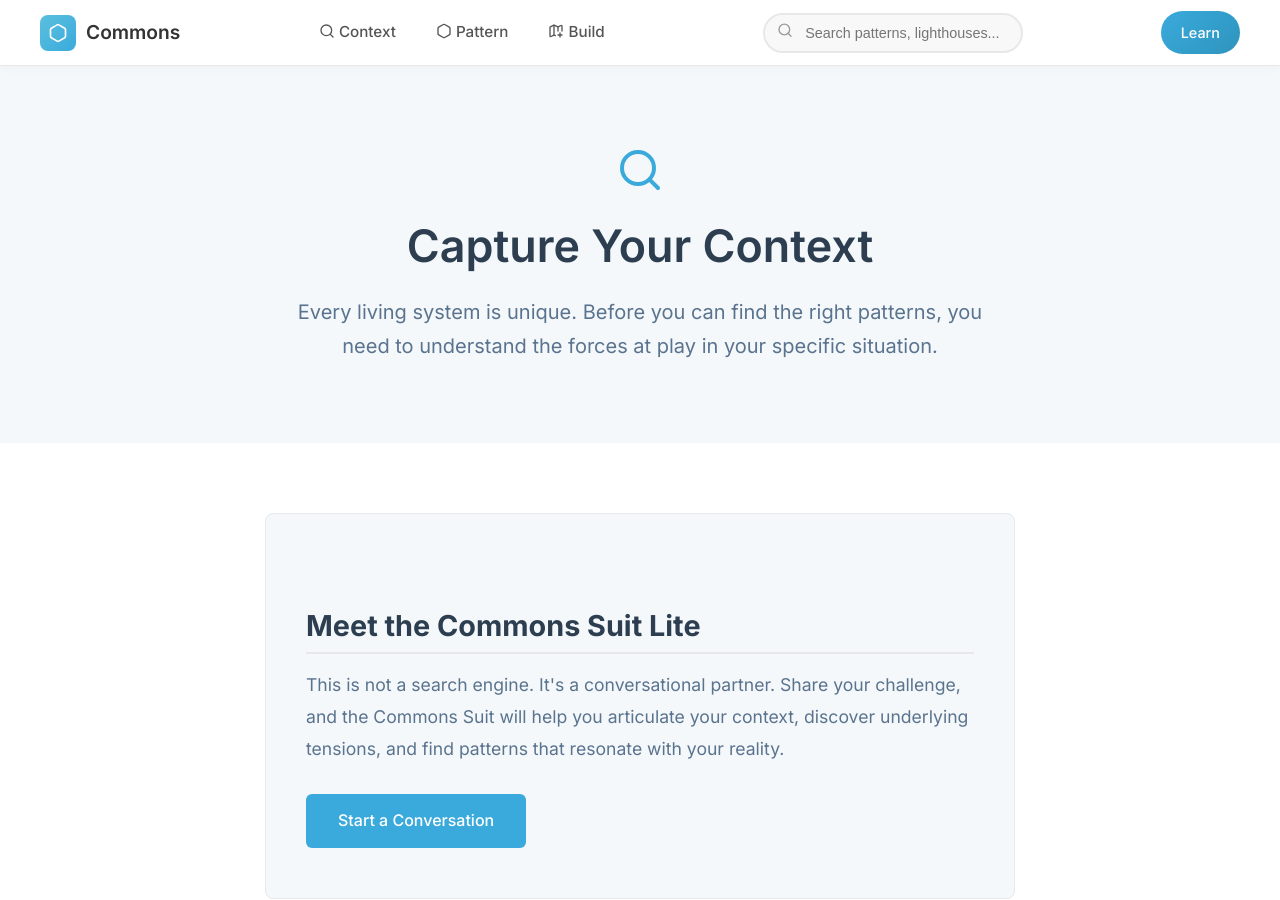
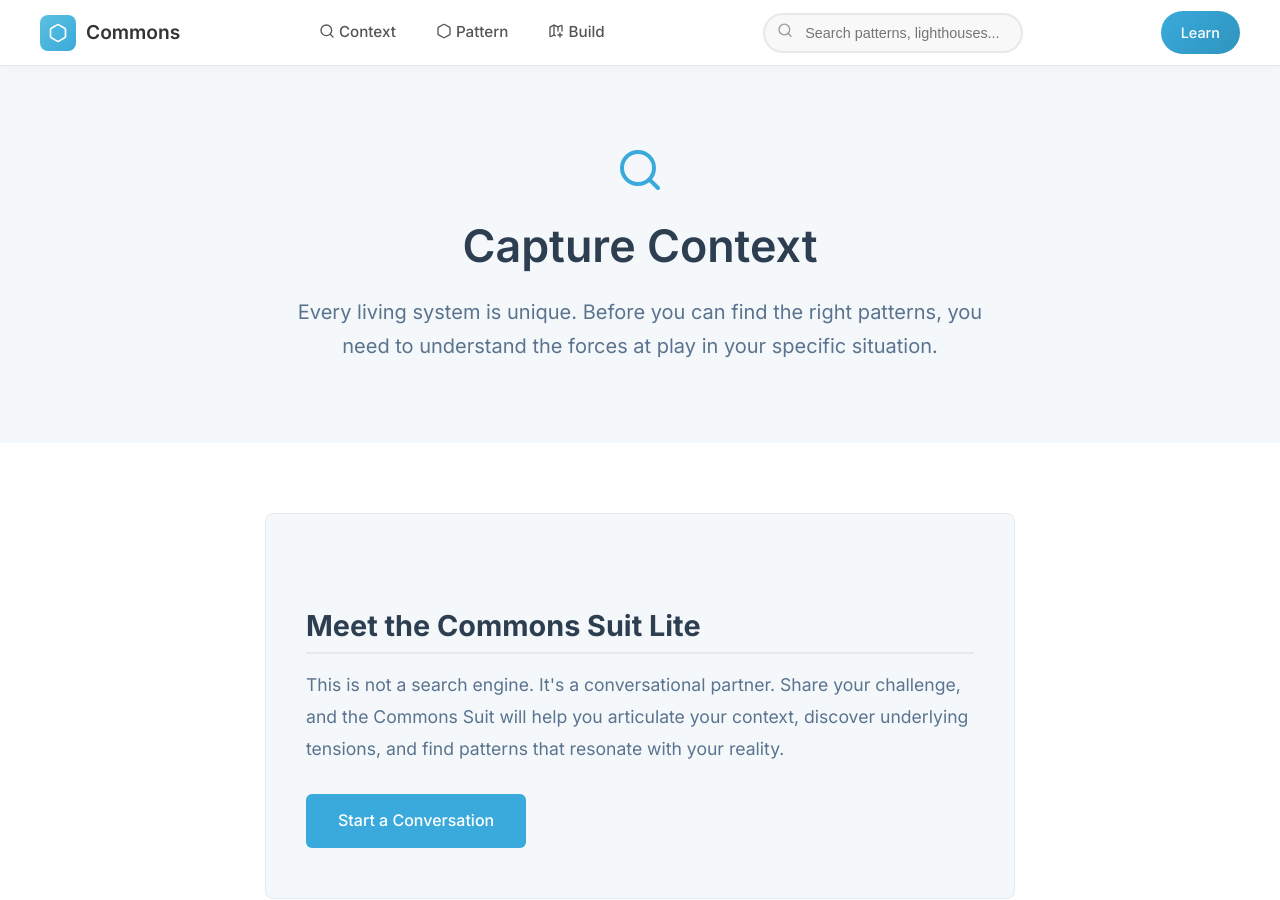
Before and after one commit to Commons-OS/commons-os.github.io, a Jekyll site: the page built from context/index.html, in a window 1280 px wide and 900 px high. Built offline with Jekyll 4.4.1, drawn with Linux system fonts in a browser that asks for light colours; comment, search, counter and statistics services are not loaded.

Commit message:
Update index.html
minor text chane in hero

```diff
--- a/context/index.html
+++ b/context/index.html
@@ -156,7 +156,7 @@ title: Context — Commons Engineering
 <div class="hero-section">
   <div class="hero-content">
     <div class="hero-icon"><i data-lucide="search"></i></div>
-    <h1>Capture Your Context</h1>
+    <h1>Capture Context</h1>
     <p class="hero-subtitle">Every living system is unique. Before you can find the right patterns, you need to understand the forces at play in your specific situation.</p>
   </div>
 </div>
```
